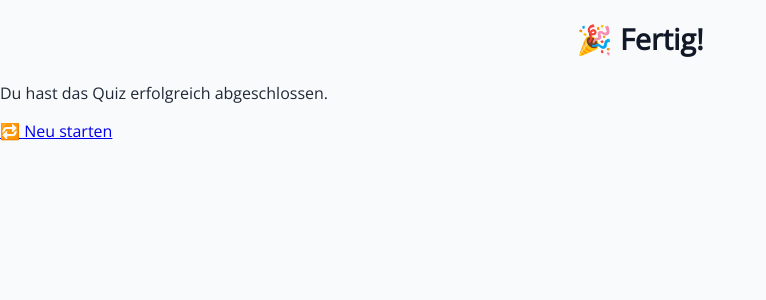
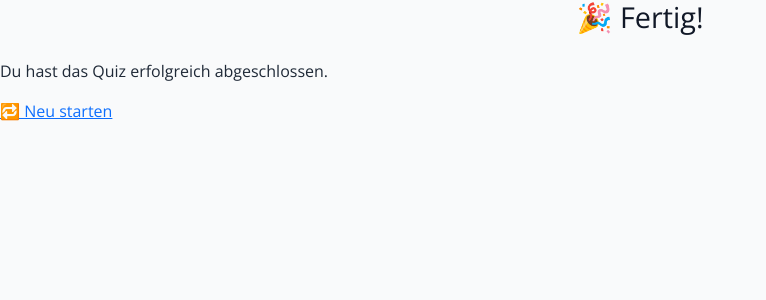
Before and after one commit to sleischel/Datenschutz, a Flask app: template templates/index.html in a window 1280 px wide. Shown: the top 300 px of the page, without its empty margins (0-766 px from the left). Run offline with Flask 3, Linux system fonts and the light colour scheme; the template is opened without the code that fills it, so the values that code supplies are empty.

Commit message:
Update index.html

```diff
--- a/templates/index.html
+++ b/templates/index.html
@@ -1,10 +1,12 @@
 <!doctype html>
 <html lang="de">
   <head>
-    <meta charset="utf-8">
-    <title>Quiz abgeschlossen</title>
-    <link rel="stylesheet" href="{{ url_for('static', filename='style.css') }}">
-  </head>
+  <meta charset="utf-8">
+  <title>DSGVO-Quiz</title>
+  <meta name="viewport" content="width=device-width, initial-scale=1">
+  <link href="https://cdn.jsdelivr.net/npm/bootstrap@5.3.3/dist/css/bootstrap.min.css" rel="stylesheet">
+  <link rel="stylesheet" href="{{ url_for('static', filename='style.css') }}">
+</head>
   <body>
     <h1>🎉 Fertig!</h1>
     <p>Du hast das Quiz erfolgreich abgeschlossen.</p>
```
